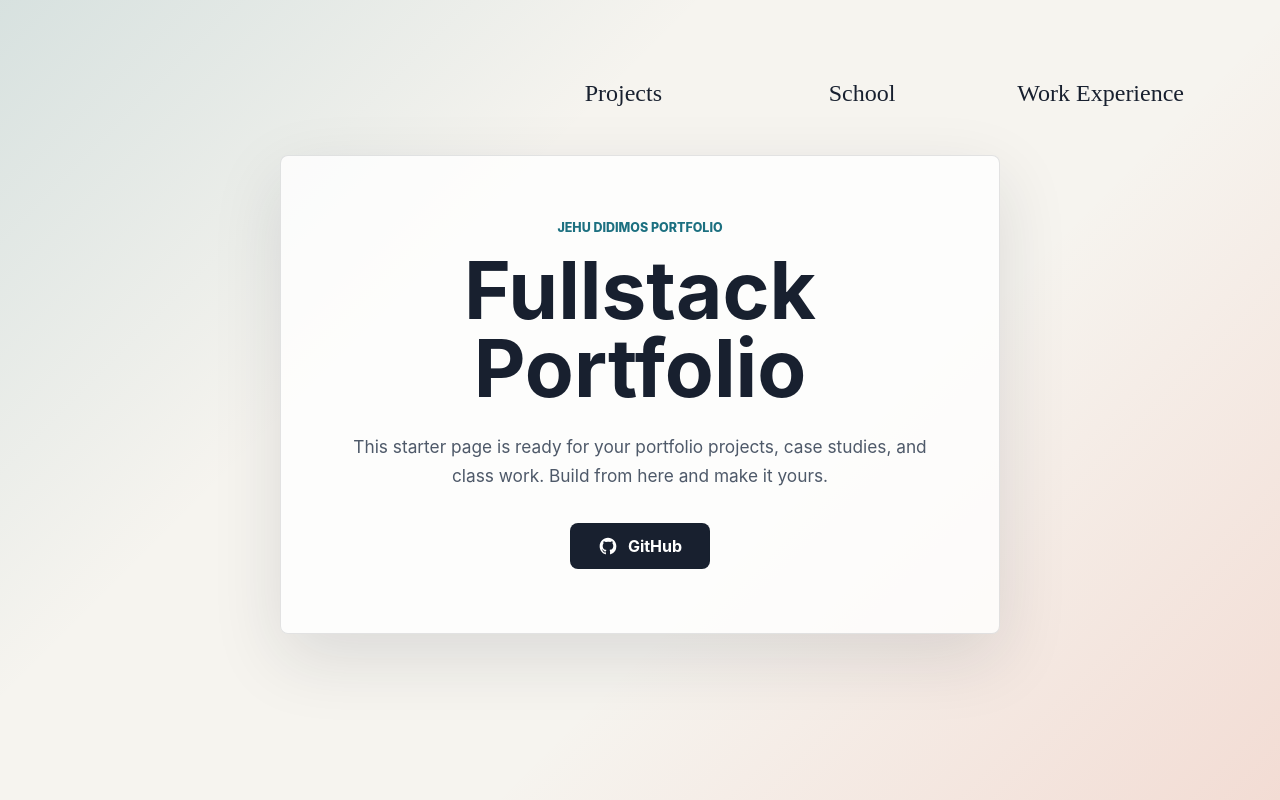
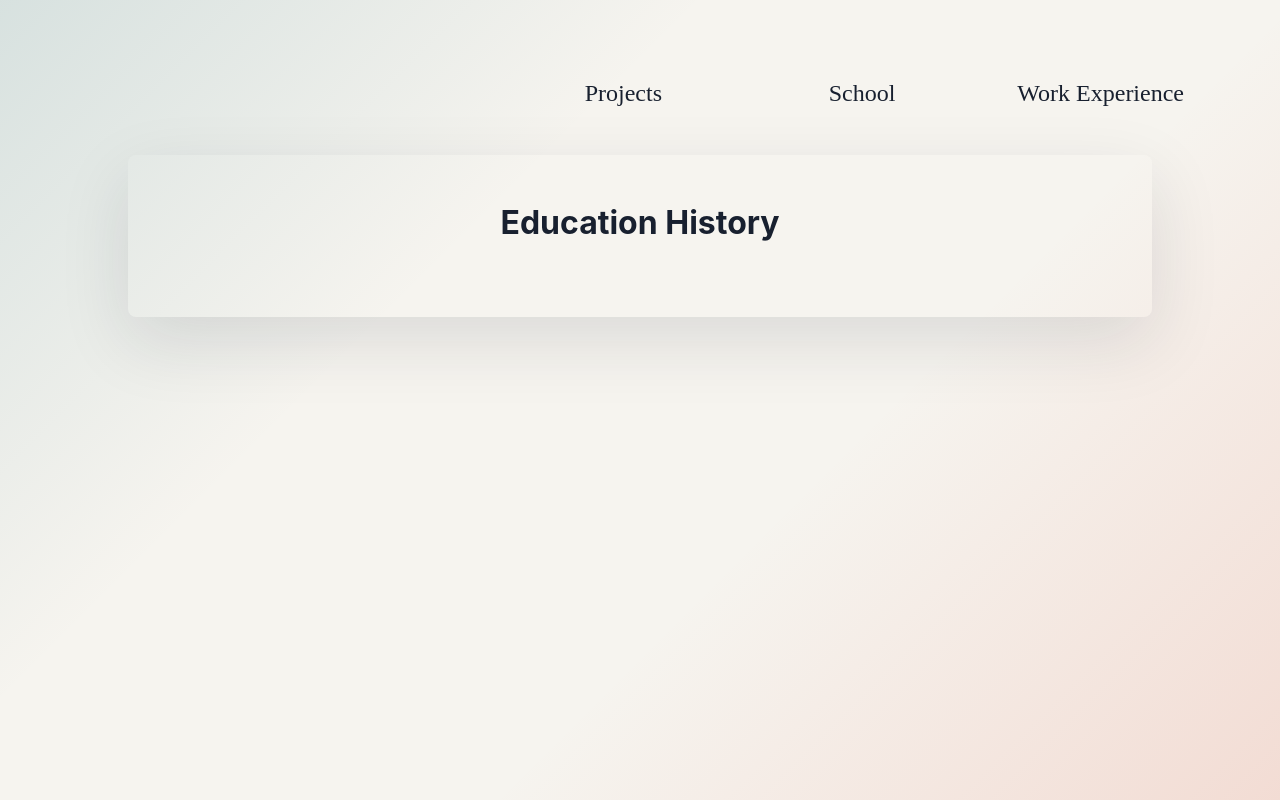
Before and after one commit to JehuDidimos/OpenClassroom-8-Portfolio, a React (Vite) app: page /school in a window 1280 px wide. Before the commit this address led to /welcome. Built offline with nearby package versions, Linux system fonts and the light colour scheme.

Commit message:
School Page

```diff
--- a/src/App.jsx
+++ b/src/App.jsx
@@ -1,6 +1,7 @@
 import ButtonComponent from "./components/ButtonComponent";
 import HeaderComponent from "./components/HeaderComponent";
 import ProjectsPage from "./pages/ProjectsPage";
+import SchoolPage from "./pages/SchoolPage";
 import WelcomePage from "./pages/WelcomePage";
 import { Routes, Route, Navigate } from 'react-router'
 
@@ -11,6 +12,7 @@ export default function App() {
       <Routes>
         <Route path="/welcome" element={<WelcomePage/>}/>
         <Route path="/projects" element={<ProjectsPage/>}/>
+        <Route path="/school" element={<SchoolPage/>}/>
         <Route path="/*" element={<Navigate to='/welcome' replace/>}/>
       </Routes>
 
--- a/src/pages/SchoolPage.jsx
+++ b/src/pages/SchoolPage.jsx
@@ -0,0 +1,13 @@
+import "../styles/pages/SchoolPageStyles.scss";
+
+export default function SchoolPage() {
+  return (
+
+    <main className="school-page">
+      <h2 className="school-title">Education History</h2>
+      <section className="school-grid" aria-label="Education History">
+
+      </section>
+    </main>
+  );
+}
--- /dev/null
+++ b/src/styles/pages/SchoolPageStyles.scss
@@ -0,0 +1,28 @@
+@import "../helpers/spacing.scss";
+@import "../helpers/font.scss";
+@import "../helpers/colors.scss";
+
+.school-page {
+  display: flex;
+  justify-content: center;
+  flex-direction: column;
+  text-align: center;
+  background-color: rgba(255, 255, 255, 0);
+  box-shadow: 0 24px 70px rgba(24, 32, 47, 0.12);
+  margin: $space-xl;
+  padding: $space-xl;
+  border-radius: 8px;
+  width: 80vw;
+}
+
+.school-title{
+  font-size: $fontsize-xl;
+  margin-top: 0;
+}
+
+.school-grid {
+  display: grid;
+  grid-template-columns: repeat(auto-fit, minmax(min(100%, 240px), 1fr));
+  gap: 2.5rem;
+  place-items: center;
+}
```
Also changed, not shown: src/pages/WelcomePage.jsx (+4 -5 lines).
